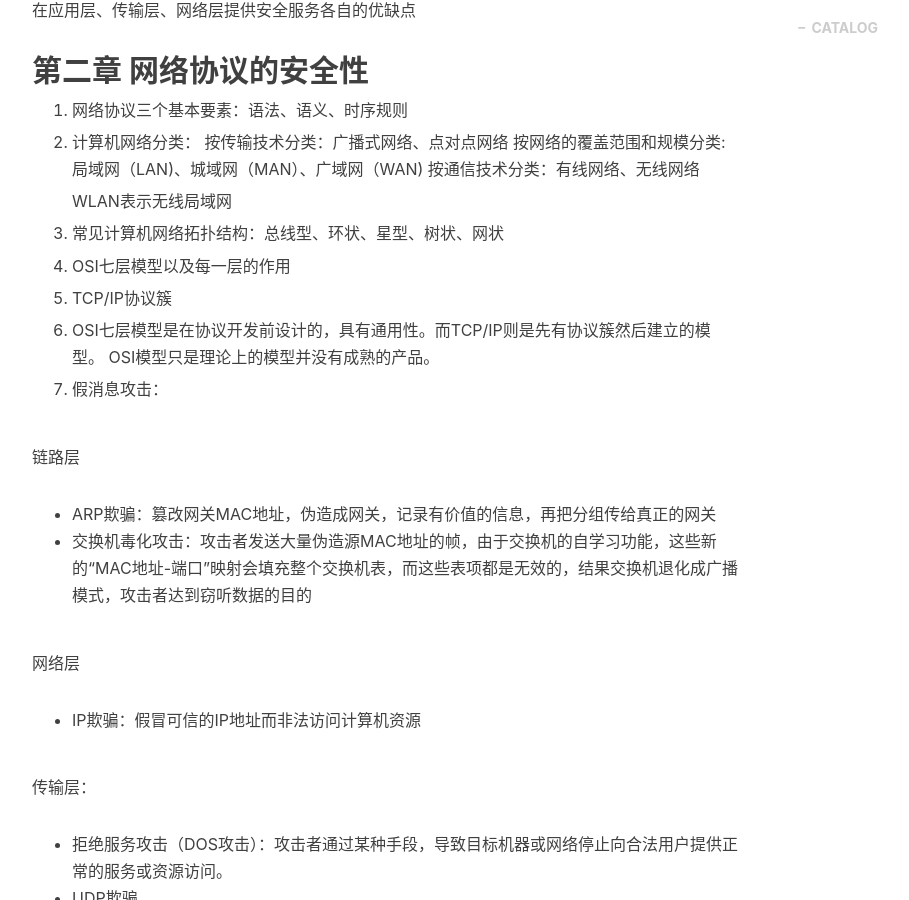
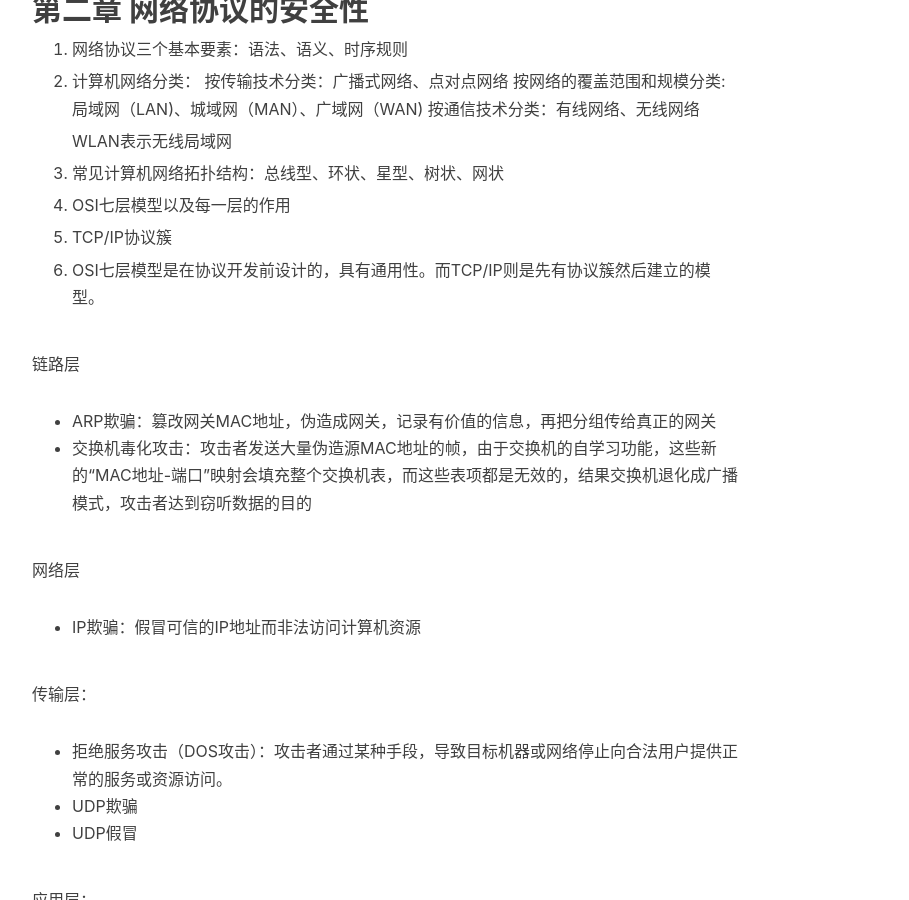
Before and after one commit to kanonjz/kanonjz.github.io, a Jekyll site: the page built from _posts/2017-12-26-web-safe.md, in a window 1280 px wide and 900 px high, scrolled down 2001 px. Shown: the whole window, without its empty margins (233-1142 px from the left). Built offline with Jekyll 4.4.1, drawn with Linux system fonts in a browser that asks for light colours; nearby versions of some CDN libraries; comment, search, counter and statistics services are not loaded; some of the changed text lies outside the part shown.

Commit message:
Update 2017-12-26-web-safe.md

```diff
--- a/_posts/2017-12-26-web-safe.md
+++ b/_posts/2017-12-26-web-safe.md
@@ -79,9 +78,6 @@ tags:
 5. TCP/IP协议簇
 
 6. OSI七层模型是在协议开发前设计的，具有通用性。而TCP/IP则是先有协议簇然后建立的模型。
-   OSI模型只是理论上的模型并没有成熟的产品。
-
-7. 假消息攻击：
 
 链路层
 - ARP欺骗：篡改网关MAC地址，伪造成网关，记录有价值的信息，再把分组传给真正的网关
```
Also changed, not shown: other parts of _posts/2017-12-26-web-safe.md (+1 -2 lines).
